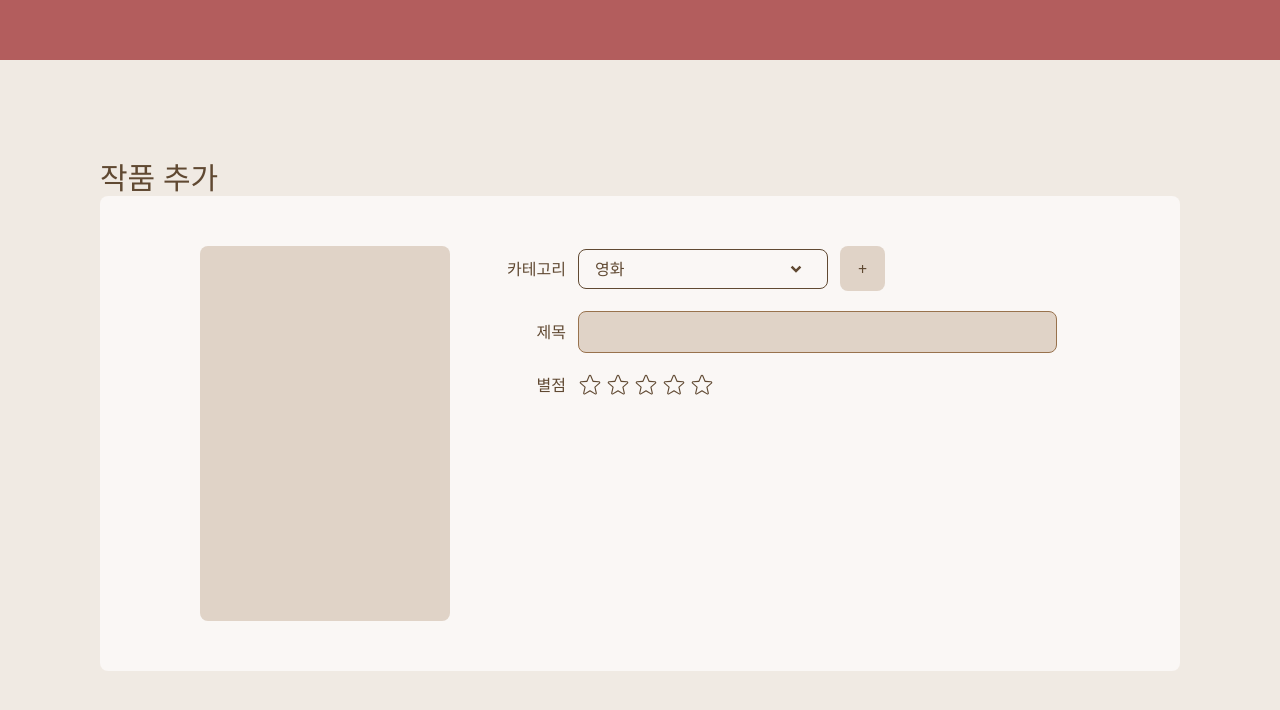
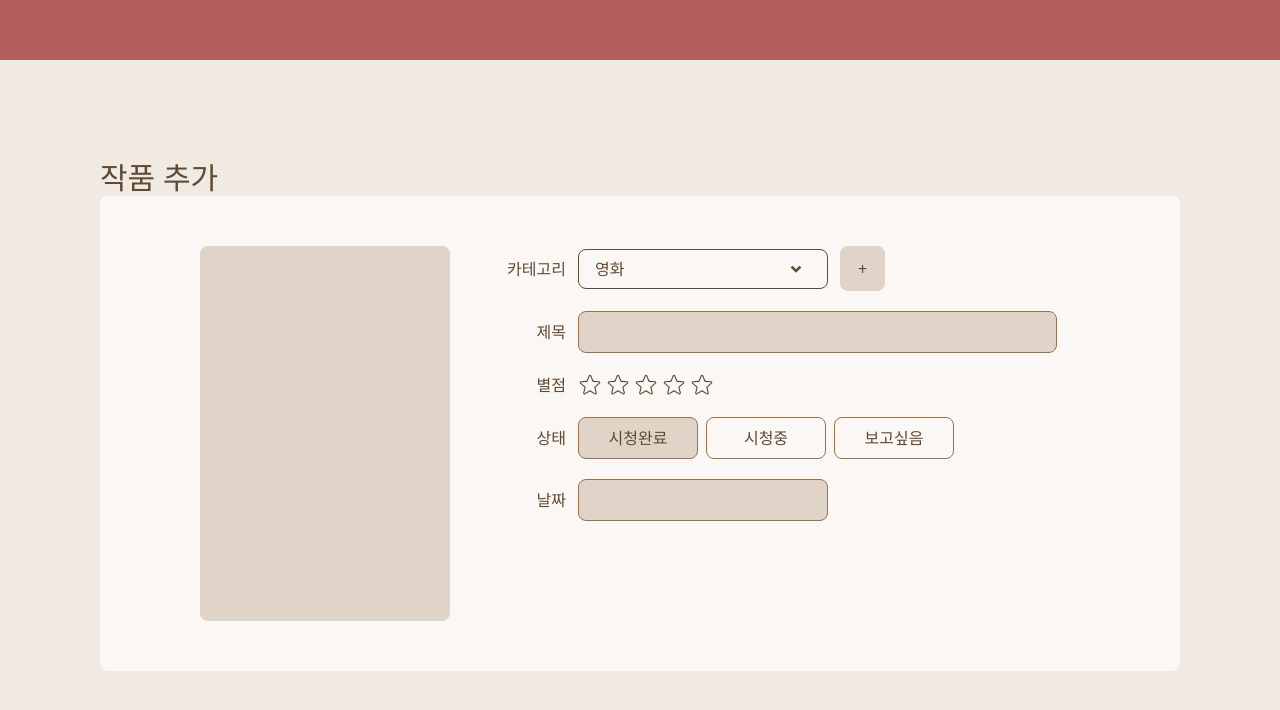
Before and after one commit to Sonjieun2/MediaDiary, a React (Vite) app: page /upload in a window 1280 px wide. Shown: the top 710 px of the page. Built offline with nearby package versions, Linux system fonts and the light colour scheme.

Commit message:
날짜 선택 구현(달력 디자인前)

```diff
--- a/package.json
+++ b/package.json
@@ -11,6 +11,7 @@
   },
   "dependencies": {
     "react": "^19.2.6",
+    "react-datepicker": "^9.1.0",
     "react-dom": "^19.2.6",
     "react-icons": "^5.6.0",
     "react-router-dom": "^7.16.0"
--- a/src/page/Registration.jsx
+++ b/src/page/Registration.jsx
@@ -1,5 +1,7 @@
 import { useState } from 'react'
+import { DatePicker } from 'react-datepicker'
 import { PiStarFill, PiStarLight } from 'react-icons/pi'
+import "react-datepicker/dist/react-datepicker.css"   // 기본 스타일
 import Layout from '../components/common/Layout'
 import Dropdown from '../components/common/Dropdown'
 
@@ -10,9 +12,17 @@ export default function Registration() {
     { title: '애니메이션', id: 'animation' },
   ]
 
+  const Status = [
+    { label: '시청완료', id: 0 },
+    { label: '시청중', id: 1 },
+    { label: '보고싶음', id:2 },
+  ]
+
   const labelClass = "w-24 text-right shrink-0"
   const [chooseCartegory, setChooseCartegory] = useState(null)
   const [rating, setRating] = useState(0)
+  const [chooseStatus, setChooseStatus] = useState(0)
+  const [chooseDate, setChooseDate] = useState(null)
 
   return (
     <Layout>
@@ -66,6 +76,39 @@ export default function Registration() {
                 )}
               </div>
             </div>
+
+            {/* 상태 */}
+            <div className="flex flex-row items-center gap-3">
+              <p className={labelClass}>상태</p>
+              <div className="flex flex-row gap-2">
+                {Status.map((menu) => (
+                  <button
+                    onClick={() => setChooseStatus(menu.id)}
+                    className={`
+                      w-[120px] py-2 border border-beige-700 rounded-lg
+                      ${chooseStatus===menu.id ? 'bg-beige-600' : 'bg-beige-400'}
+                    `}
+                  >
+                    {menu.label}
+                  </button>
+                ))}
+              </div>
+            </div>
+
+            {/* 날짜 */}
+            <div className="flex flex-row items-center gap-3">
+              <p className={labelClass}>날짜</p>
+              <DatePicker
+                selected={chooseDate}
+                onChange={(date) => setChooseDate(date)}
+                dateFormat="yyyy-MM-dd"
+                disabled={chooseStatus !== 0}
+                className="
+                  w-[250px] px-5 py-2 bg-beige-600 border border-beige-700 rounded-lg
+                  disabled:opacity-50 disabled:cursor-not-allowed
+                "
+              />
+            </div>
           </div>
         </div>
       </div>
```
Also changed, not shown: 1 other file (tests, documents, lock files or other folders).
